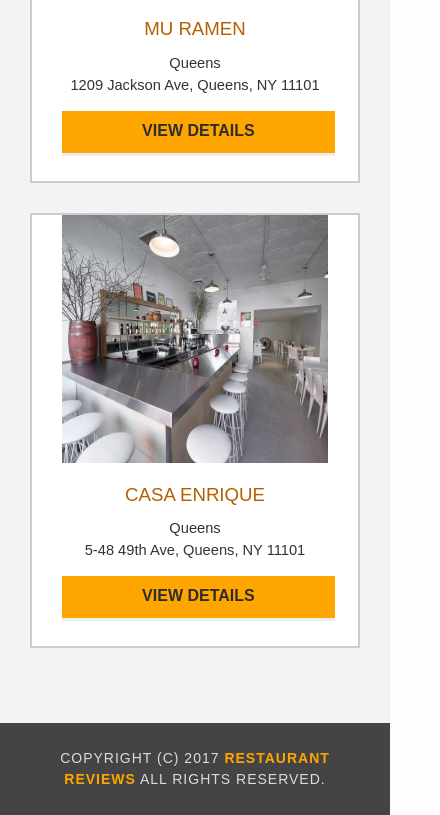
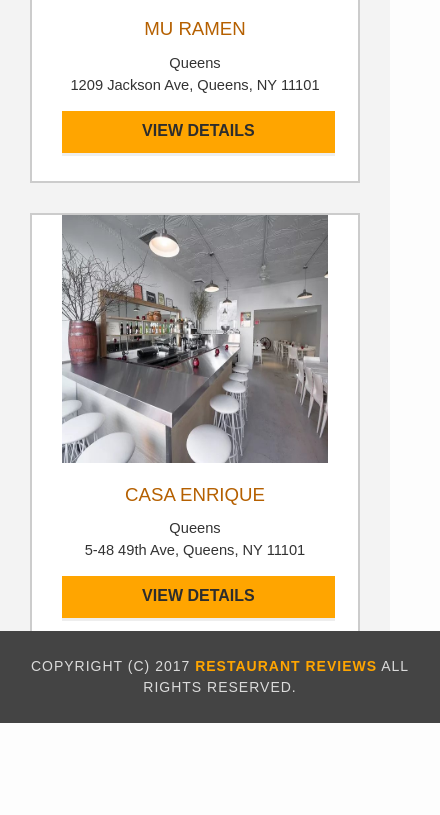
Before and after one commit to karzyna/Restaurant-Review, a plain HTML site: page index.html in a window 390 px wide. Shown: the part 4720-5535 px from the top of the page, 440 px wide, since content can reach past the window. After the commit the page ends 5443 px from the top, so only its background shows below. Drawn offline with Linux system fonts and the light colour scheme; some packages are replaced by stand-ins of ours.

Commit message:
fixed footer

```diff
--- a/css/styles.css
+++ b/css/styles.css
@@ -341,7 +341,7 @@ a.skip-link:hover {
 }
 
 
-/* @media screen and (max-width: 879px) {
+@media screen and (max-width: 879px) {
     .inside #maincontent {
       display: flex;
       flex-flow: row wrap;
@@ -369,10 +369,11 @@ a.skip-link:hover {
         width: 100%;
     }
     #footer {
-        position: fixed;
+        position: absolute;
         bottom: 0;
+        width: 100%;
     }
-} */
+}
 
 @media screen and (max-width: 915px) {
     #restaurants-list li {
```
